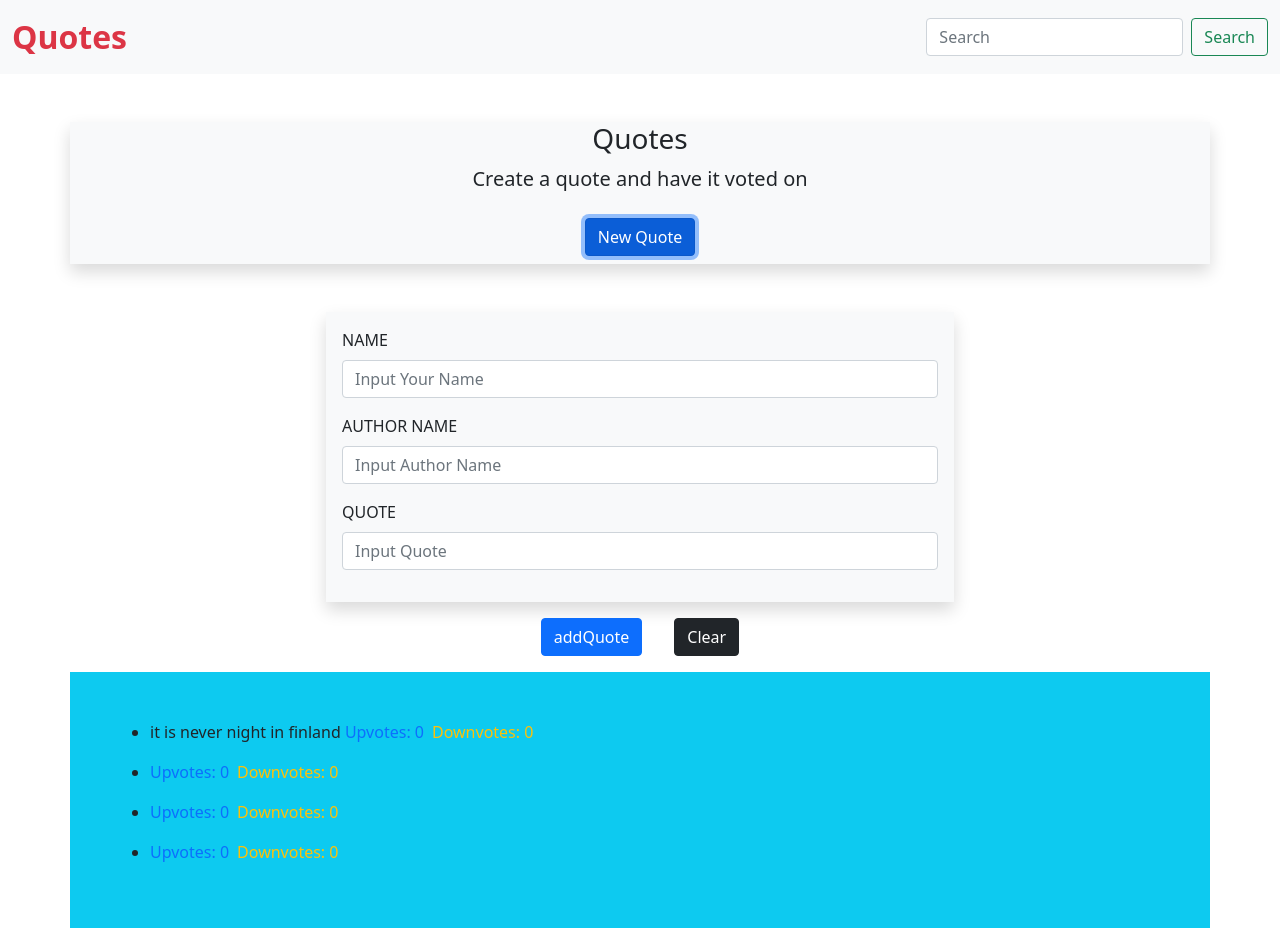
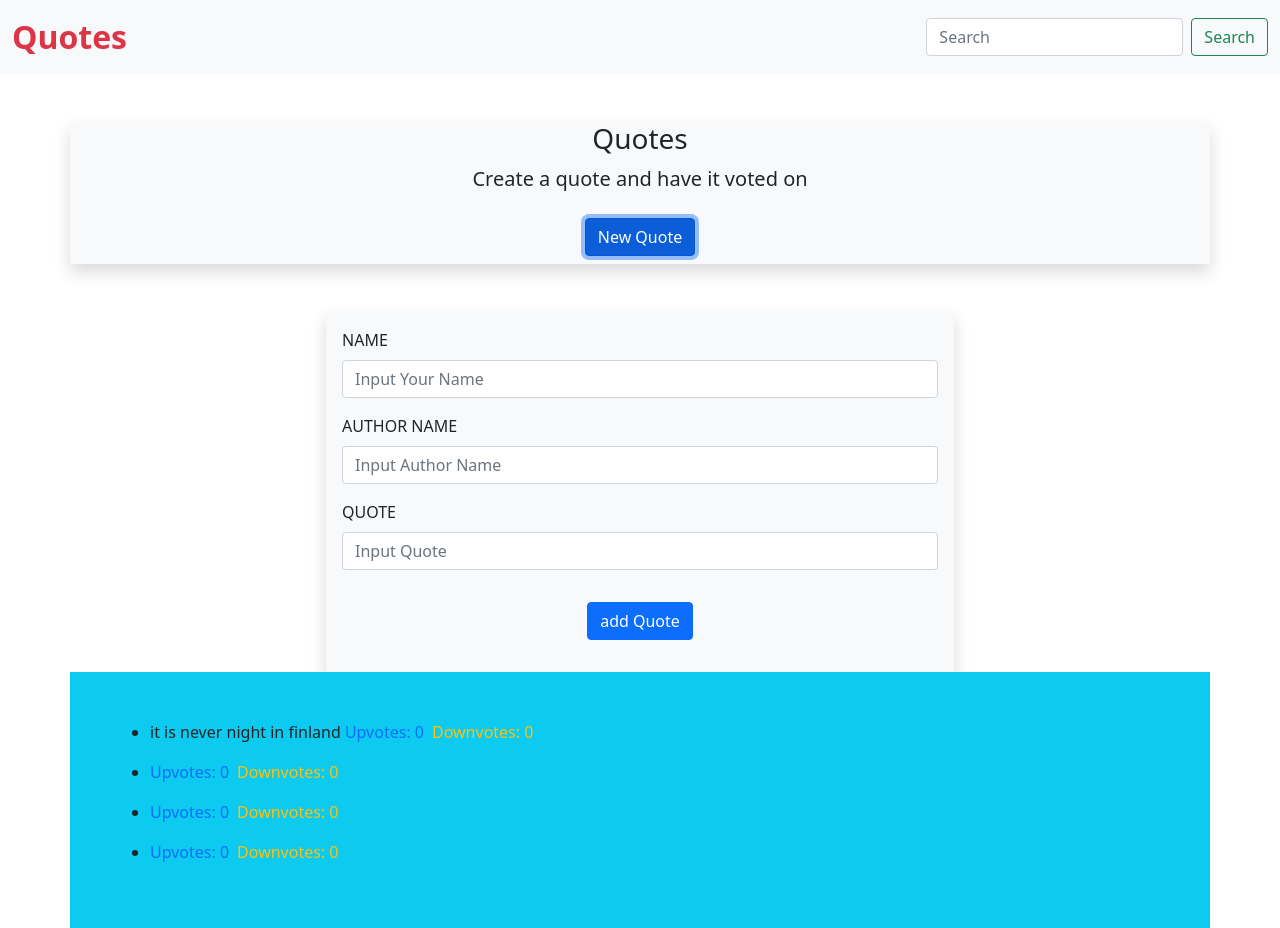
Before and after one commit to DEANKAGO/Quotes, an Angular app: page / in a window 1280 px wide. Both pictures are taken after a click on the button "New Quote". Built offline with nearby package versions, Linux system fonts and the light colour scheme.

Commit message:
added form styling

```diff
--- a/src/app/new-quote/new-quote.component.html
+++ b/src/app/new-quote/new-quote.component.html
@@ -1,5 +1,6 @@
 <div class="container-fluid mt-5">
-  <div class="container  bg-light shadow p-3" style="width: 50%;" id="quoteForm" name="quoteForm">
+  <div class="container  bg-light shadow p-3" style="width: 50%;" >
+    <form action="" id="quoteForm" name="quoteForm" #quoteForm="ngForm">
       <div class="mb-3 " >
         <label for="formGroupExampleInput" class="form-label" >NAME</label>
         <input type="text" class="form-control" id="name" name="name" placeholder="Input Your Name" [(ngModel)]="newQuote.name" #name="ngModel">
@@ -12,10 +13,7 @@
         <label for="formGroupExampleInput2" class="form-label">QUOTE</label>
         <input type="text" class="form-control" id="quote" name="quote" placeholder="Input Quote" [(ngModel)]="newQuote.quote" #quote="ngModel">
       </div>
-  </div>
-  <div class="d-flex justify-content-center">
-    <div class="text-center p-3"><button type="button" class="btn btn-primary" click="BtnPressEvent('btn2')">{{Btn2}}</button></div>
-    <div class="text-center p-3"><button type="button" class="btn btn-dark" click="ClearBtn()">Clear</button></div>
-
+      <div class="text-center p-3"><button type="submit" class="btn btn-primary" >add Quote</button></div>
+    </form>
   </div>
 </div>
--- a/src/app/new-quote/new-quote.component.ts
+++ b/src/app/new-quote/new-quote.component.ts
@@ -32,7 +32,7 @@ export class NewQuoteComponent implements OnInit {
 
   addQuote() {
     this.add.emit(this['quoted']);
-    this['quoted'] = new Quote(0,"", "", "", 0, 0)
+    // this['quoted'] = new Quote(0,"", "", "", 0, 0)
 
   }
 
```
Lines whose indentation alone changed are shown as unchanged.
